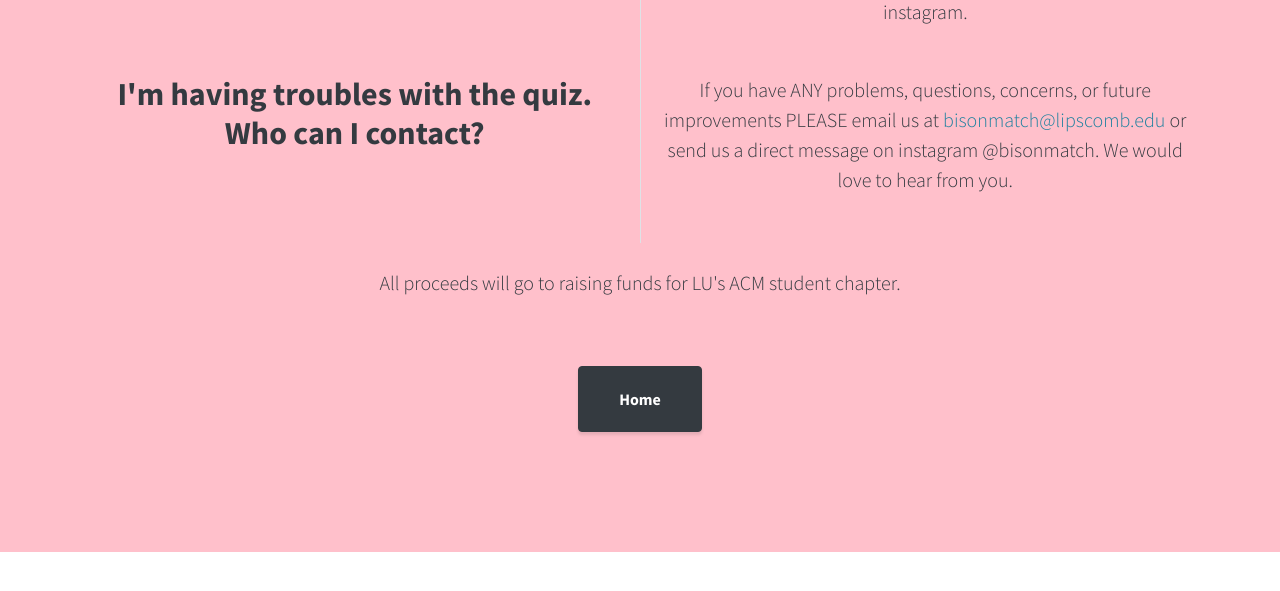
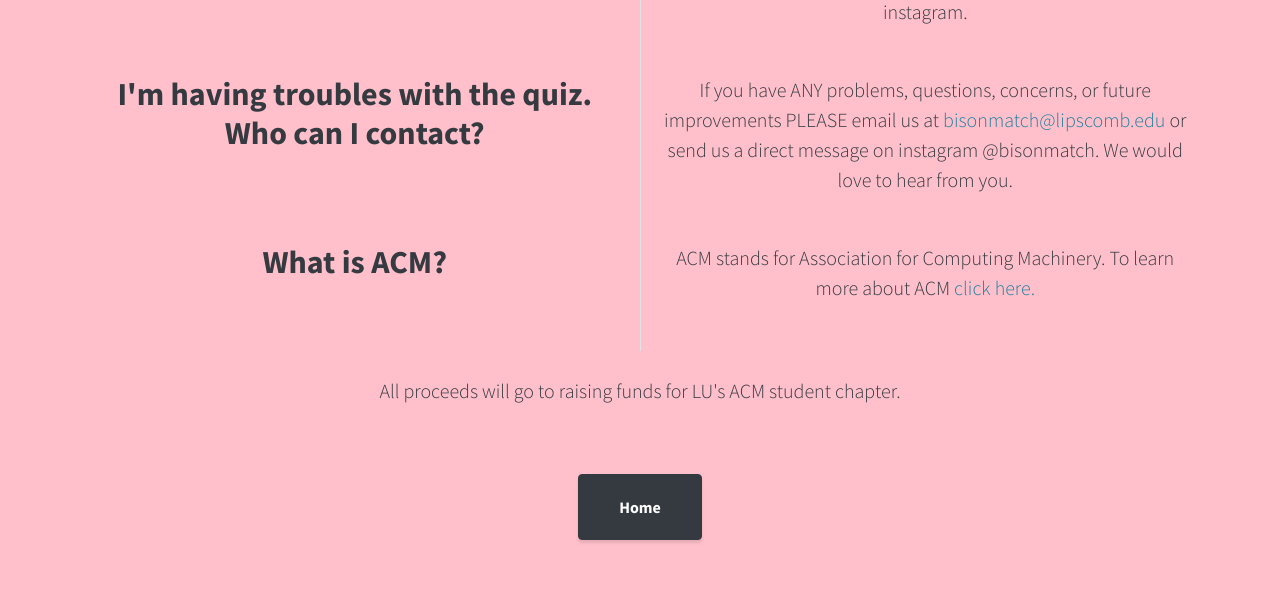
Before and after one commit to mpreyes/BisonMatch3.0, a Django app: template bisonMatchApp/templates/bisonMatchApp/about.html in a window 1280 px wide. Shown: the part 928-1519 px from the top of the page. Run offline with Django 3.2, Linux system fonts and the light colour scheme; the template is opened without the code that fills it, so the values that code supplies are empty; some libraries are stand-ins or nearby versions.

Commit message:
add what is acm to about page

```diff
--- a/bisonMatchApp/templates/bisonMatchApp/about.html
+++ b/bisonMatchApp/templates/bisonMatchApp/about.html
@@ -78,7 +78,8 @@
 
           <div class="col-lg">
             <p class="lead mb-5">Yes. We can't deny you. Can you send us any funny/ interesting dates that come out
-                          of this? We LOVE reading your responses and will put up any interesting ones (with names blurred out) on our instagram.
+              of this? We LOVE reading your responses and will put up any interesting ones (with names blurred out) on
+              our instagram.
 
             </p>
           </div>
@@ -92,14 +93,31 @@
           </div>
 
           <div class="col-lg">
-                          <p class="lead mb-5">If you have ANY problems, questions, concerns, or future improvements PLEASE email us at
-                          <a href="mail-to:bisonmatch@lipscomb.edu">bisonmatch@lipscomb.edu</a> or send us a direct message on instagram @bisonmatch.
+            <p class="lead mb-5">If you have ANY problems, questions, concerns, or future improvements PLEASE email us
+              at
+              <a href="mail-to:bisonmatch@lipscomb.edu">bisonmatch@lipscomb.edu</a> or send us a direct message on
+              instagram @bisonmatch.
               We would love to hear from you.
             </p>
           </div>
         </div>
       </div>
 
+      <div class="col-lg-12 mx-auto">
+
+          <div class="row">
+            <div class="col-lg border-right">
+              <h2>What is ACM?</h2>
+            </div>
+
+            <div class="col-lg">
+              <p class="lead mb-5">ACM stands for Association for Computing Machinery. To learn more about ACM
+                <a href="acm.org/about-acm/about-the-acm-organization">click here.</a>
+              </p>
+            </div>
+          </div>
+
+        </div>
 
     </div>
 
```
Lines whose indentation alone changed are shown as unchanged.
